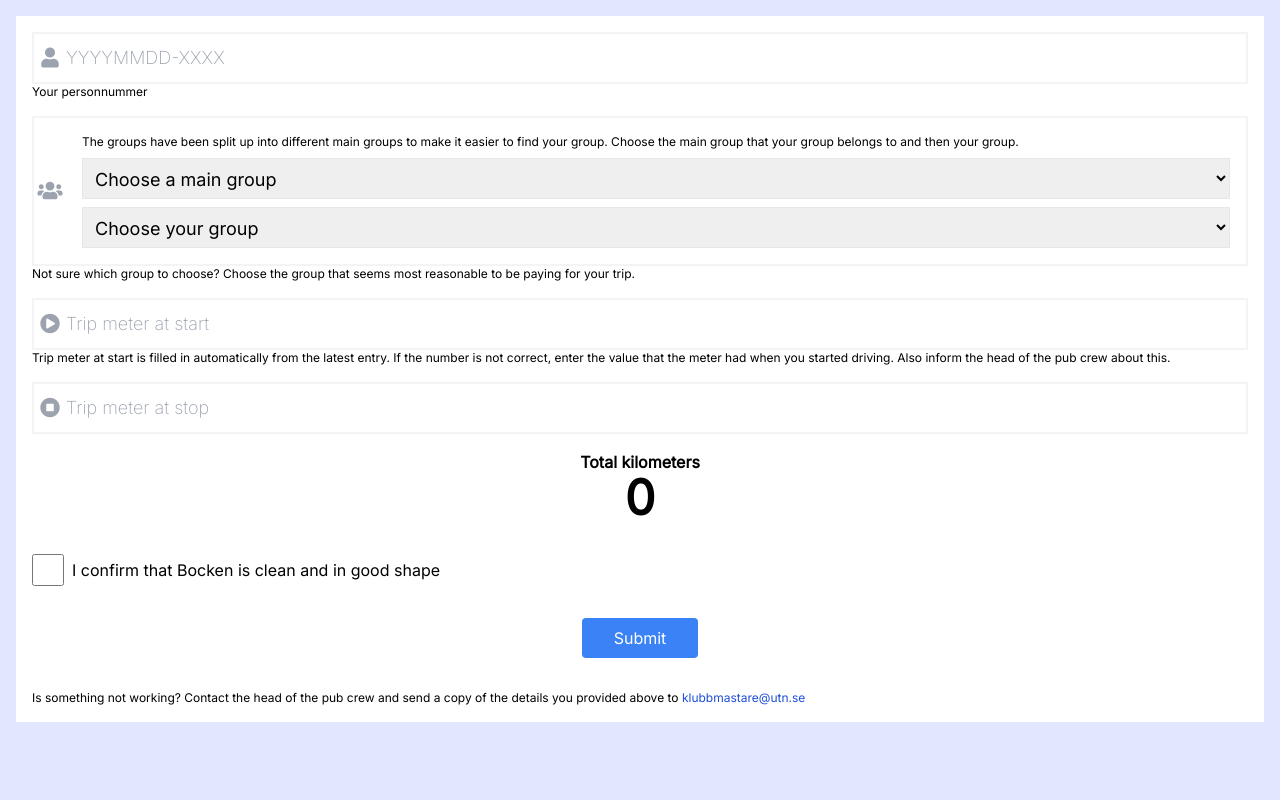
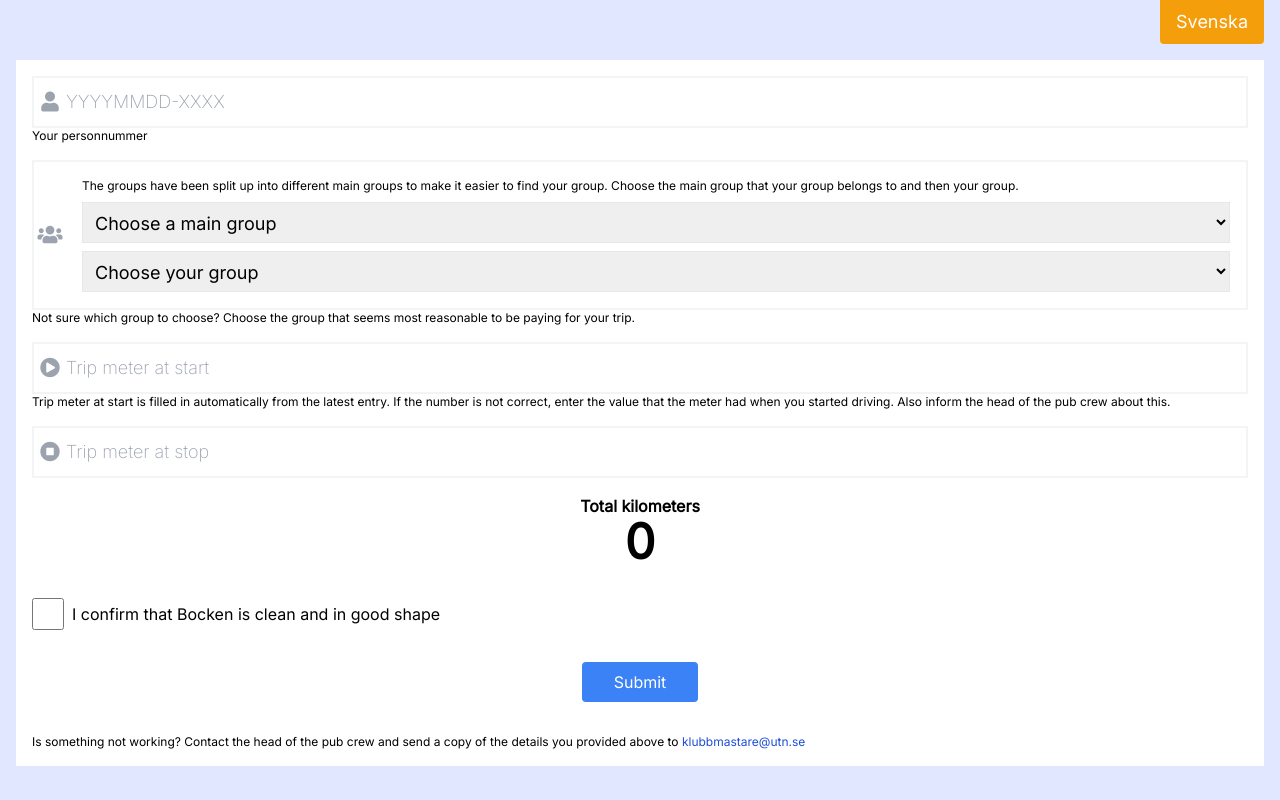
Before and after one commit to UTNkar/bocken, a Django app: page /add_entry/ in a window 1280 px wide. Run offline with Django 3.2, Linux system fonts and the light colour scheme; data that the repository does not hold is empty; style sheets or scripts are compiled from the project's sources; some libraries are stand-ins or nearby versions.

Commit message:
added switch language button

```diff
--- a/src/bocken/templates/base.html
+++ b/src/bocken/templates/base.html
@@ -1,6 +1,5 @@
 <!DOCTYPE html>
-{% load static %}
-{% load fontawesome_5 %}
+{% load static fontawesome_5 %}
 <html>
     <head>
         <meta charset="UTF-8">
@@ -13,7 +12,10 @@
         {% endblock %}
     </head>
     <body class="h-screen bg-indigo-100">
-        <main class="container mx-auto p-4">
+        <main class="container mx-auto px-4">
+            <div class="flex mb-4 justify-end">
+                {% include 'switch_language_button.html' %}
+            </div>
             {% block body %}
             {% endblock %}
         </main>
--- /dev/null
+++ b/src/bocken/templates/switch_language_button.html
@@ -0,0 +1,15 @@
+{% load i18n %}
+<form action="{% url 'set_language' %}" method="post">{% csrf_token %}
+    {% get_current_language as LANGUAGE_CODE %}
+    <input name="next" type="hidden" value="{{ request.path }}" />
+    <input
+        type="hidden"
+        name="language"
+        value="{% if LANGUAGE_CODE == 'sv'%}en{% else %}sv{% endif %}"
+    />
+    <input
+        type="submit"
+        value="{% if LANGUAGE_CODE == 'sv'%}English{% else %}Svenska{% endif %}"
+        class="bg-yellow-500 text-lg py-2 px-4 rounded-b text-white"
+    >
+</form>
--- a/src/bocken/urls.py
+++ b/src/bocken/urls.py
@@ -14,10 +14,11 @@ Including another URLconf
     2. Add a URL to urlpatterns:  path('blog/', include('blog.urls'))
 """
 from django.contrib import admin
-from django.urls import path
+from django.urls import include, path
 from bocken import views
 
 urlpatterns = [
     path('admin/', admin.site.urls),
-    path('add_entry/', views.JournalEntryCreate.as_view(), name='add-entry')
+    path('add_entry/', views.JournalEntryCreate.as_view(), name='add-entry'),
+    path('i18n/', include('django.conf.urls.i18n')),
 ]
```
Also changed, not shown: src/bocken/settings/base.py (+8 -1 lines).
